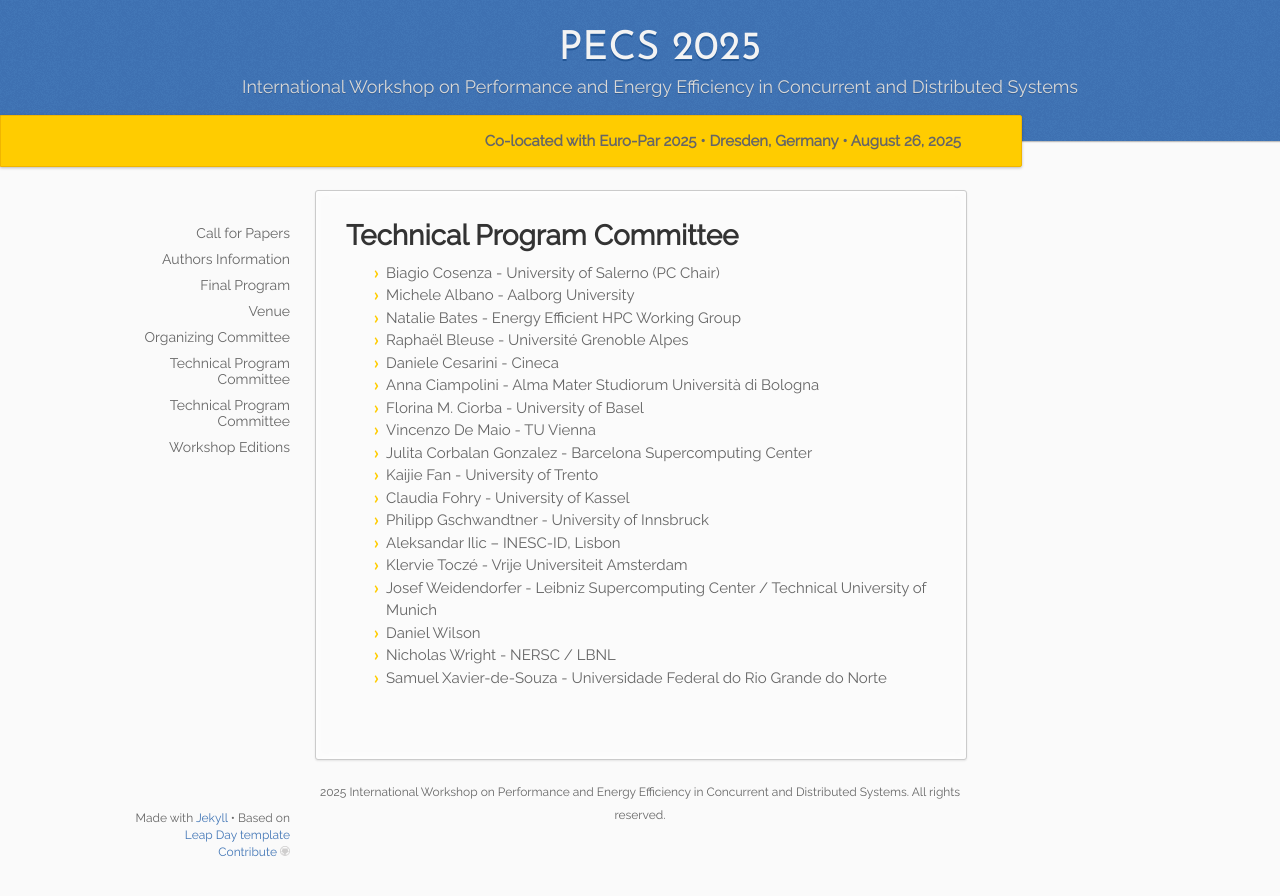
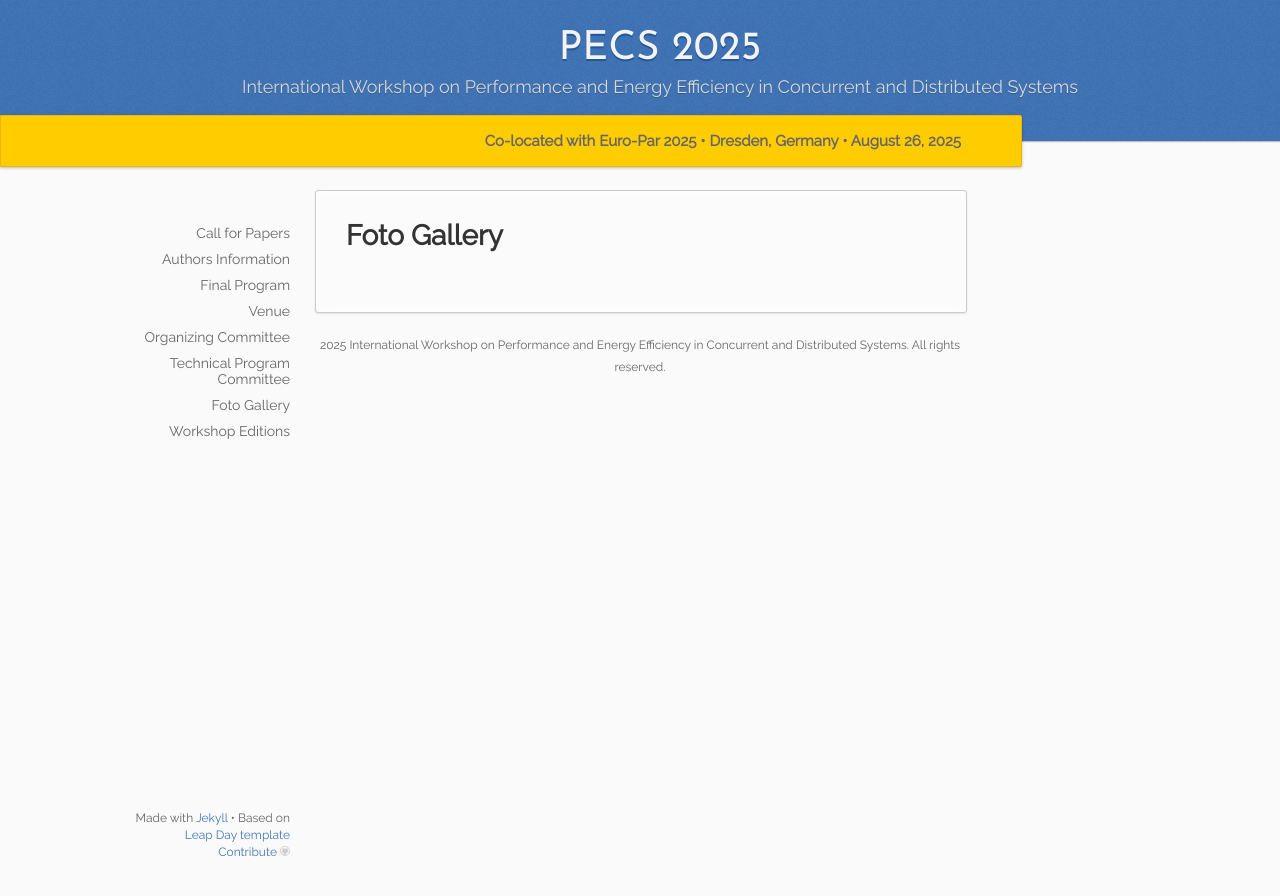
Before and after one commit to pecs-workshop/pecs-workshop.github.io, a Jekyll site: the page built from _2025/11.gallery.md, in a window 1280 px wide. Shown: the top 896 px of the page. Built offline with Jekyll 4.4.1, drawn with Linux system fonts in a browser that asks for light colours.

```diff
--- a/_2025/11.gallery.md
+++ b/_2025/11.gallery.md
@@ -1,27 +1,9 @@
 ---
 layout: default
-title: "Technical Program Committee"
+title: "Foto Gallery"
 menu_show: true
-permalink: /:collection/tpc
+permalink: /:collection/fg
 ---
 
-* Biagio Cosenza - University of Salerno (PC Chair)
-* Michele Albano - Aalborg University
-* Natalie Bates - Energy Efficient HPC Working Group
-* Raphaël Bleuse - Université Grenoble Alpes
-* Daniele Cesarini - Cineca
-* Anna Ciampolini - Alma Mater Studiorum Università di Bologna
-* Florina M. Ciorba - University of Basel
-* Vincenzo De Maio - TU Vienna
-* Julita Corbalan Gonzalez - Barcelona Supercomputing Center
-* Kaijie Fan - University of Trento
-* Claudia Fohry - University of Kassel
-* Philipp Gschwandtner - University of Innsbruck
-* Aleksandar Ilic – INESC-ID, Lisbon
-* Klervie Toczé	- Vrije Universiteit Amsterdam
-* Josef Weidendorfer - Leibniz Supercomputing Center / Technical University of Munich
-* Daniel Wilson
-* Nicholas Wright - NERSC / LBNL
-* Samuel Xavier-de-Souza - Universidade Federal do Rio Grande do Norte
 
 <!-- -->
```
